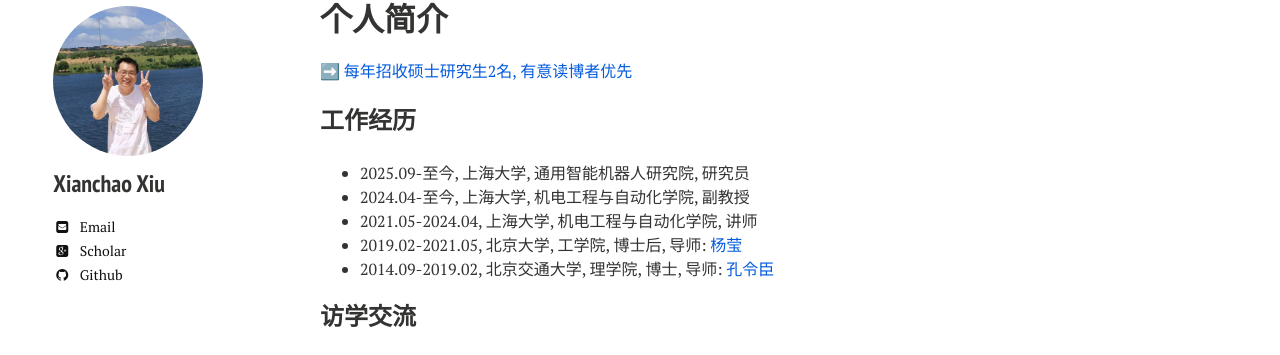
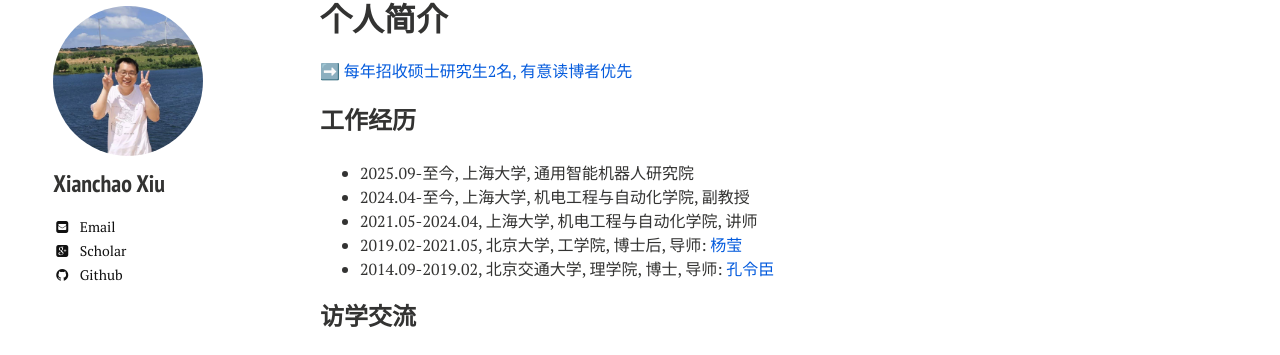
Before and after one commit to xianchaoxiu/xianchaoxiu.github.io, a Jekyll site: the page built from chinese/index.md, in a window 1280 px wide. Shown: the part 66-421 px from the top of the page. Built offline with Jekyll 4.4.1, drawn with Linux system fonts in a browser that asks for light colours; nearby versions of some CDN libraries.

Commit message:
Update index.md

```diff
--- a/chinese/index.md
+++ b/chinese/index.md
@@ -11,7 +11,7 @@ share: false
 
 
 ### 工作经历
-* 2025.09-至今, 上海大学, 通用智能机器人研究院, 研究员 <br>
+* 2025.09-至今, 上海大学, 通用智能机器人研究院 <br>
 * 2024.04-至今, 上海大学, 机电工程与自动化学院, 副教授 <br>
 * 2021.05-2024.04, 上海大学, 机电工程与自动化学院, 讲师 <br>
 * 2019.02-2021.05, 北京大学, 工学院, 博士后, 导师: <a href="https://www.coe.pku.edu.cn/teaching/all_time/7262.html" class="textlink" target="_blank">杨莹</a> <br>
```
